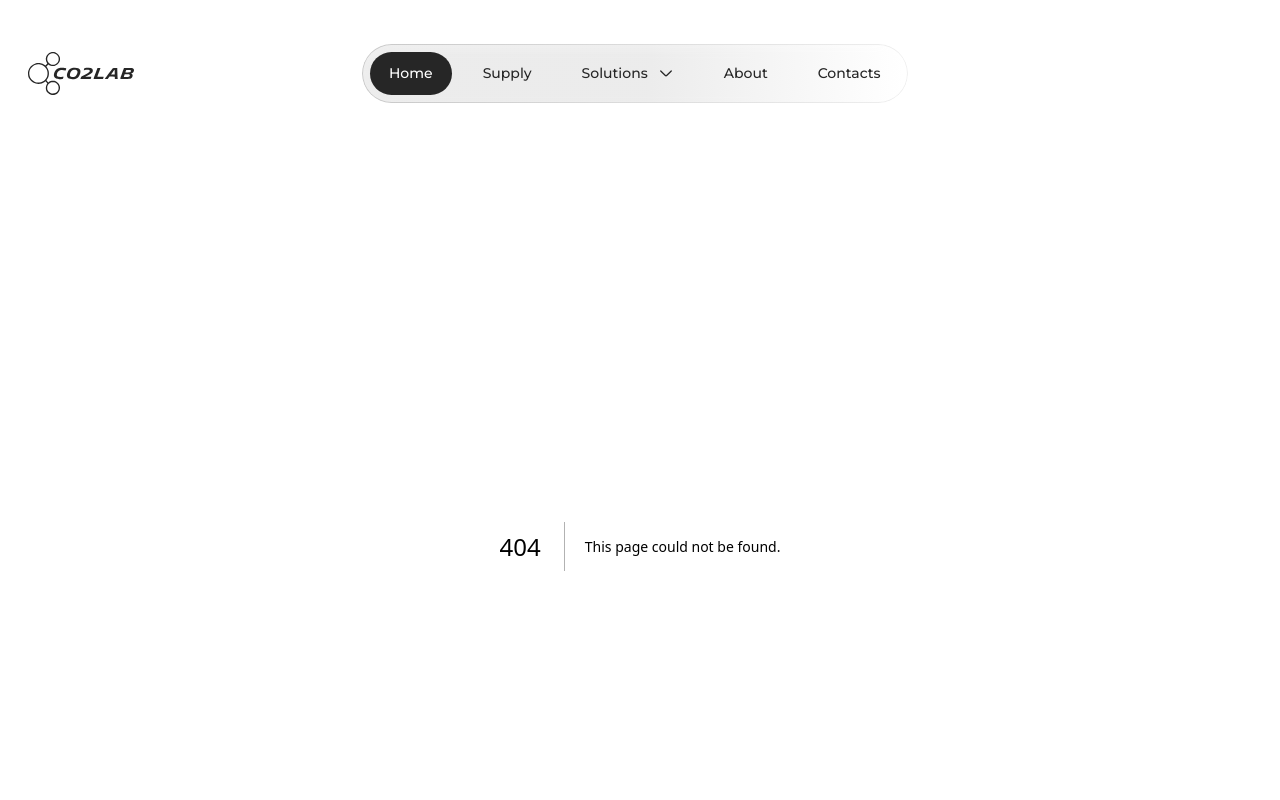
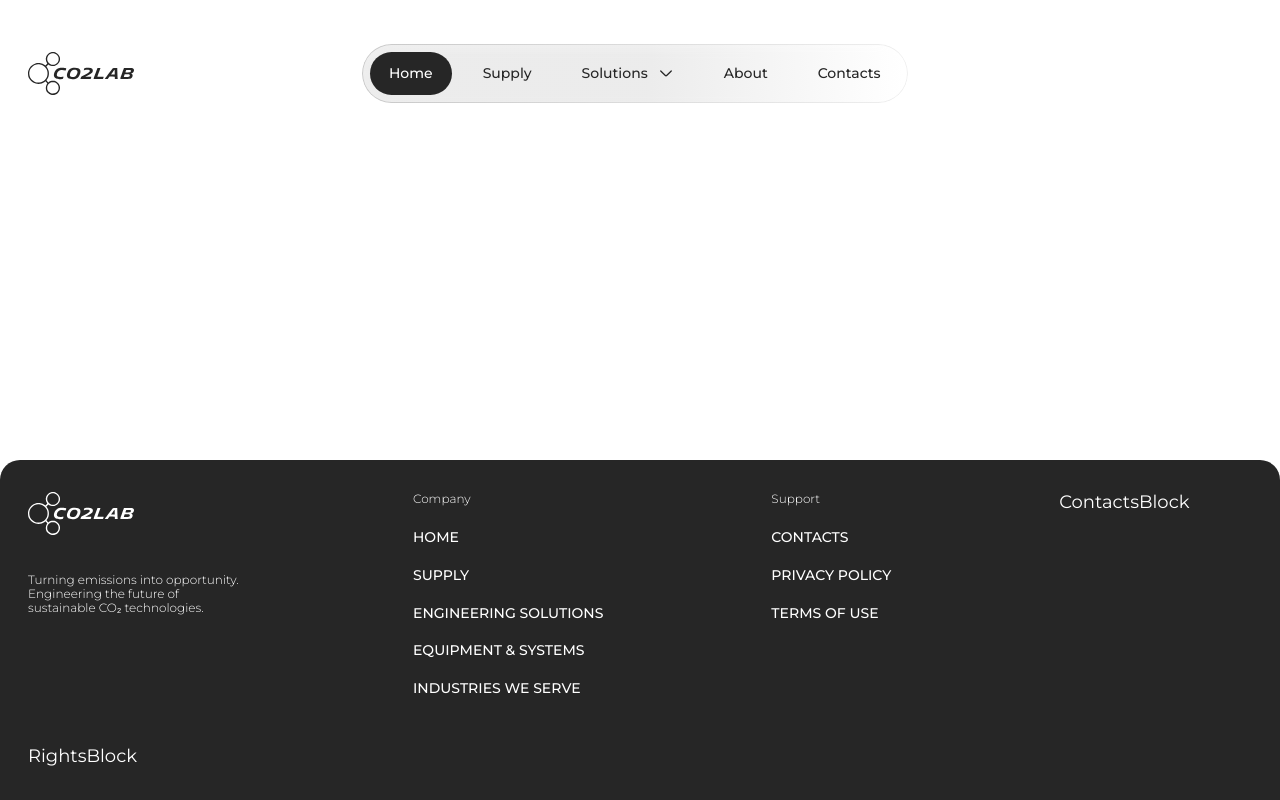
Before and after one commit to cyanidium-dev/co2lab, a Next.js app: page /terms-of-use in a window 1280 px wide. Before the commit this address had no page. Built offline with nearby package versions, Linux system fonts and the light colour scheme.

Commit message:
added logo, company, support blocks

```diff
--- /dev/null
+++ b/src/app/privacy-policy/page.tsx
@@ -0,0 +1,3 @@
+export default function PrivacyPolicyPage() {
+  return <></>;
+}
--- /dev/null
+++ b/src/app/terms-of-use/page.tsx
@@ -0,0 +1,3 @@
+export default function TermsOfUsePage() {
+  return <></>;
+}
--- /dev/null
+++ b/src/components/shared/footer/CompanyBlock.tsx
@@ -0,0 +1,29 @@
+import Link from "next/link";
+
+const companyLinks = [
+  { label: "Home", href: "/" },
+  { label: "Supply", href: "/supply" },
+  { label: "Engineering Solutions", href: "/solutions/engineering-solutions" },
+  { label: "Equipment & Systems", href: "/solutions/equipment-and-systems" },
+  { label: "Industries we serve", href: "/solutions/industries-we-serve" },
+] as const;
+
+export default function CompanyBlock() {
+  return (
+    <nav>
+      <p className="text-[12px] font-light leading-[120%] mb-5">Company</p>
+      <ul className="flex flex-col gap-4">
+        {companyLinks.map(({ label, href }) => (
+          <li key={href + label}>
+            <Link
+              href={href}
+              className="text-[14px] font-medium leading-[120%] uppercase hover:opacity-80 transition-opacity duration-300 ease-in-out"
+            >
+              {label}
+            </Link>
+          </li>
+        ))}
+      </ul>
+    </nav>
+  );
+}
--- /dev/null
+++ b/src/components/shared/footer/ContactsBlock.tsx
@@ -0,0 +1,3 @@
+export default function ContactsBlock() {
+  return <div>ContactsBlock</div>;
+}
--- a/src/components/shared/footer/Footer.tsx
+++ b/src/components/shared/footer/Footer.tsx
@@ -1,3 +1,22 @@
+import Container from "../container/Container";
+import LogoBlock from "./LogoBlock";
+import CompanyBlock from "./CompanyBlock";
+import SupportBlock from "./SupportBlock";
+import ContactsBlock from "./ContactsBlock";
+import RightsBlock from "./RightsBlock";
+
 export default function Footer() {
-  return <footer>footer</footer>;
+  return (
+    <footer className="py-8 bg-black text-white rounded-t-[20px]">
+      <Container className="flex flex-col gap-12">
+        <div className="flex flex-col lg:flex-row gap-12 lg:gap-[168px]">
+          <LogoBlock />
+          <CompanyBlock />
+          <SupportBlock />
+          <ContactsBlock />
+        </div>
+        <RightsBlock />
+      </Container>
+    </footer>
+  );
 }
--- /dev/null
+++ b/src/components/shared/footer/LogoBlock.tsx
@@ -0,0 +1,13 @@
+import LogoLink from "../logoLink/LogoLink";
+
+export default function LogoBlock() {
+  return (
+    <div className="max-w-[217px]">
+      <LogoLink variant="white" className="inline-block mb-6 lg:mb-8" />
+      <p className="text-[12px] font-light leading-[120%]">
+        Turning emissions into opportunity. Engineering the future of
+        sustainable CO₂ technologies.
+      </p>
+    </div>
+  );
+}
--- /dev/null
+++ b/src/components/shared/footer/RightsBlock.tsx
@@ -0,0 +1,3 @@
+export default function RightsBlock() {
+  return <div>RightsBlock</div>;
+}
--- /dev/null
+++ b/src/components/shared/footer/SupportBlock.tsx
@@ -0,0 +1,27 @@
+import Link from "next/link";
+
+const supportLinks = [
+  { label: "Contacts", href: "/contacts" },
+  { label: "Privacy Policy", href: "/privacy-policy" },
+  { label: "Terms of Use", href: "/terms-of-use" },
+] as const;
+
+export default function SupportBlock() {
+  return (
+    <nav>
+      <p className="text-[12px] font-light leading-[120%] mb-5">Support</p>
+      <ul className="flex flex-col gap-4">
+        {supportLinks.map(({ label, href }) => (
+          <li key={href}>
+            <Link
+              href={href}
+              className="text-[14px] font-medium leading-[120%] uppercase hover:opacity-80 transition-opacity duration-300 ease-in-out"
+            >
+              {label}
+            </Link>
+          </li>
+        ))}
+      </ul>
+    </nav>
+  );
+}
--- a/src/components/shared/logoLink/LogoLink.tsx
+++ b/src/components/shared/logoLink/LogoLink.tsx
@@ -1,10 +1,12 @@
 import Link from "next/link";
+import { twMerge } from "tailwind-merge";
 
 type LogoLinkVariant = "white" | "black";
 
 type LogoLinkProps = {
   variant?: LogoLinkVariant;
   onNavigate?: () => void;
+  className?: string;
 };
 
 const fillColor = {
@@ -15,6 +17,7 @@ const fillColor = {
 export default function LogoLink({
   variant = "black",
   onNavigate,
+  className,
 }: LogoLinkProps) {
   const fill = fillColor[variant];
 
@@ -22,7 +25,7 @@ export default function LogoLink({
     <Link
       href="/"
       aria-label="Go to home"
-      className="relative z-50"
+      className={twMerge("relative z-50", className)}
       onClick={onNavigate}
     >
       <svg
```
